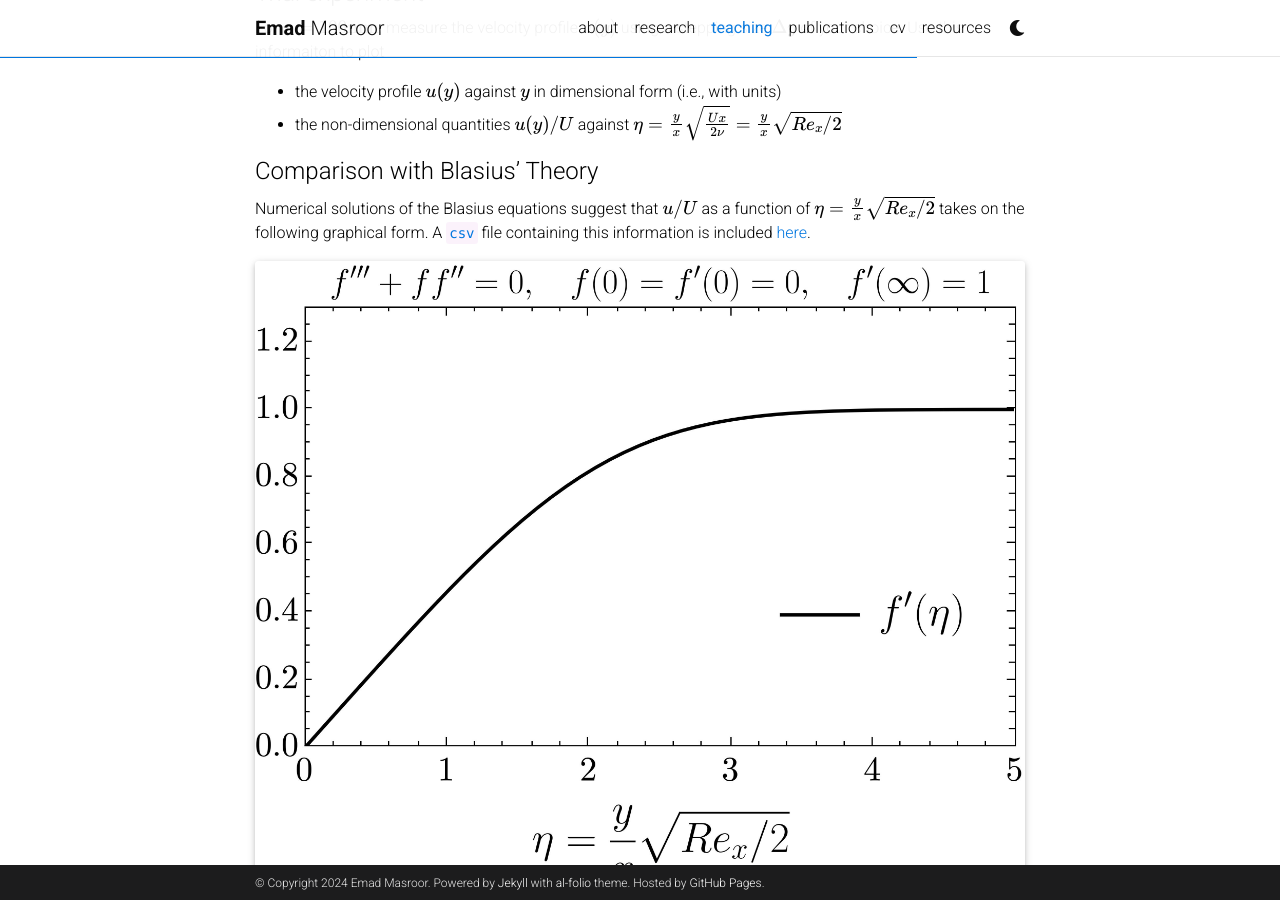
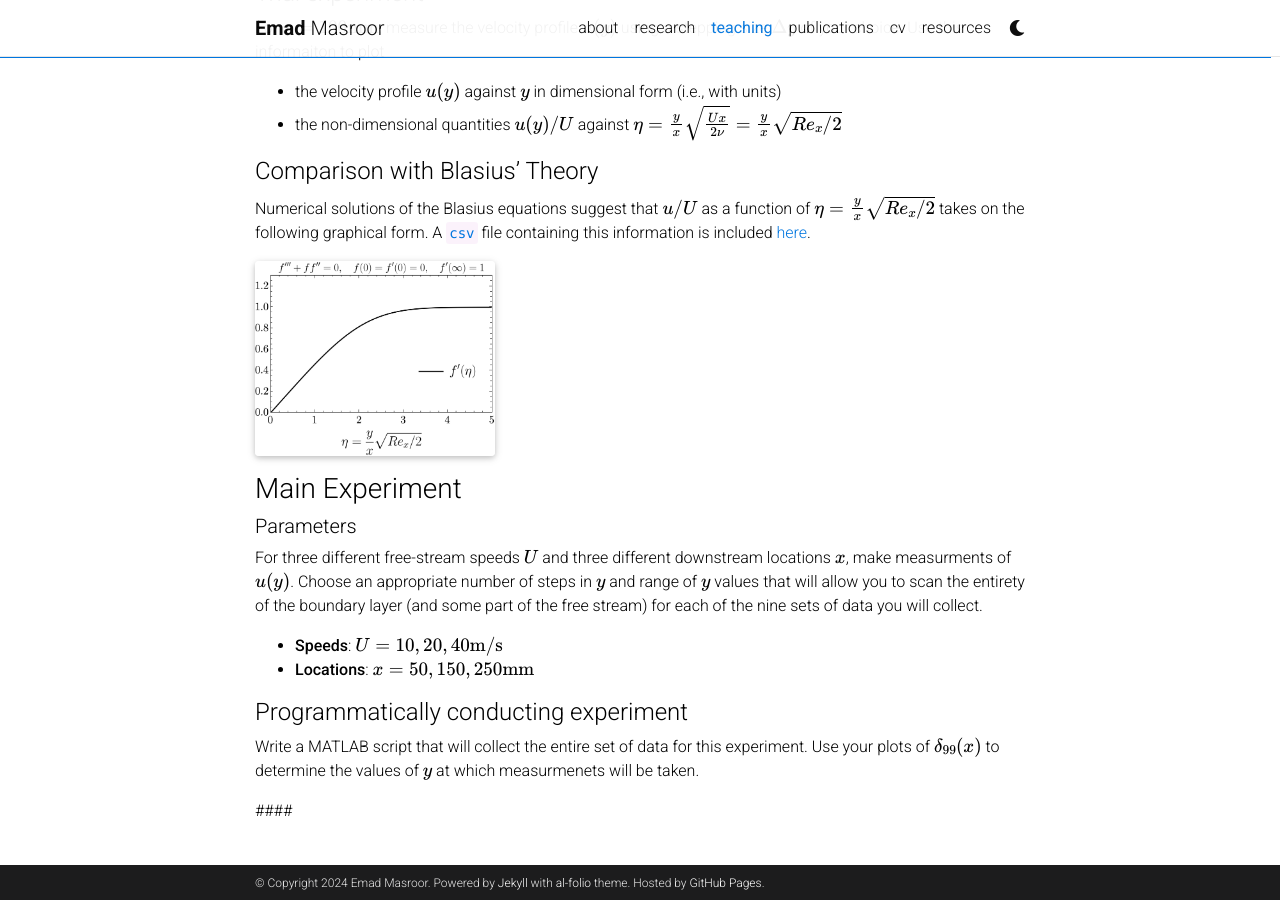
Before and after one commit to Emadmasroor/emadmasroor.github.io, a Jekyll site: the page built from _pages/teaching.md, in a window 1280 px wide and 900 px high, scrolled down 1106 px. Built offline with Jekyll 4.4.1, drawn with Linux system fonts in a browser that asks for light colours; full-size pictures stand in for the smaller copies a plugin makes; comment, search, counter and statistics services are not loaded; a style sheet for code colours, icons or effects is not loaded.

Commit message:
Update teaching.md

```diff
--- a/_pages/teaching.md
+++ b/_pages/teaching.md
@@ -37,7 +37,7 @@
 #### Comparison with Blasius' Theory
 Numerical solutions of the Blasius equations suggest that $$u/U$$ as a function of $$\eta = \frac{y}{x} \sqrt{Re_x/2}$$ takes on the following graphical form. A `csv` file containing this information is included [here](../assets/csv/uU_Blasius.csv).
 
-{% include figure.html path="assets/img/Blasius_profile.jpg" title="Blasius profile" class="img-fluid rounded z-depth-1" %}
+{% include figure.html path="assets/img/Blasius_profile.jpg" title="Blasius profile" class="img-fluid rounded z-depth-1" width="240px" %}
 
 ### Main Experiment
 ##### Parameters
```
